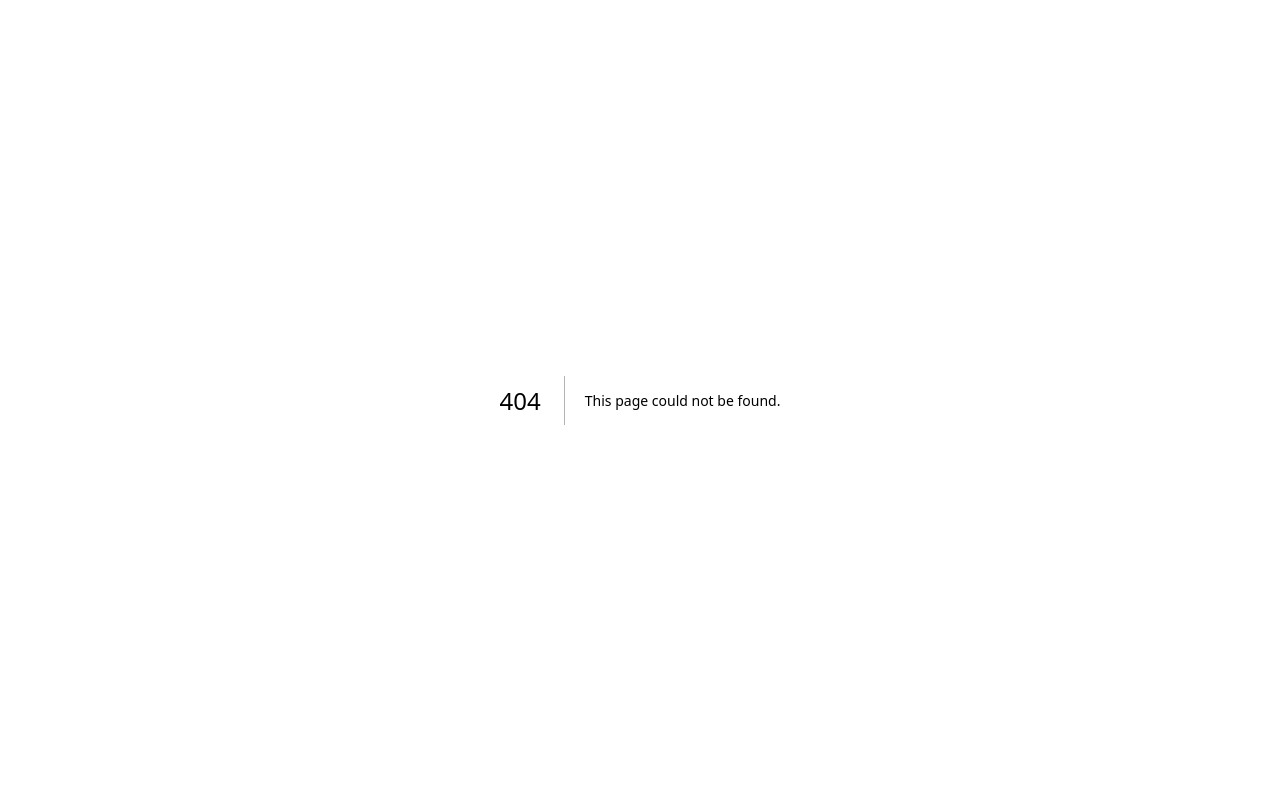
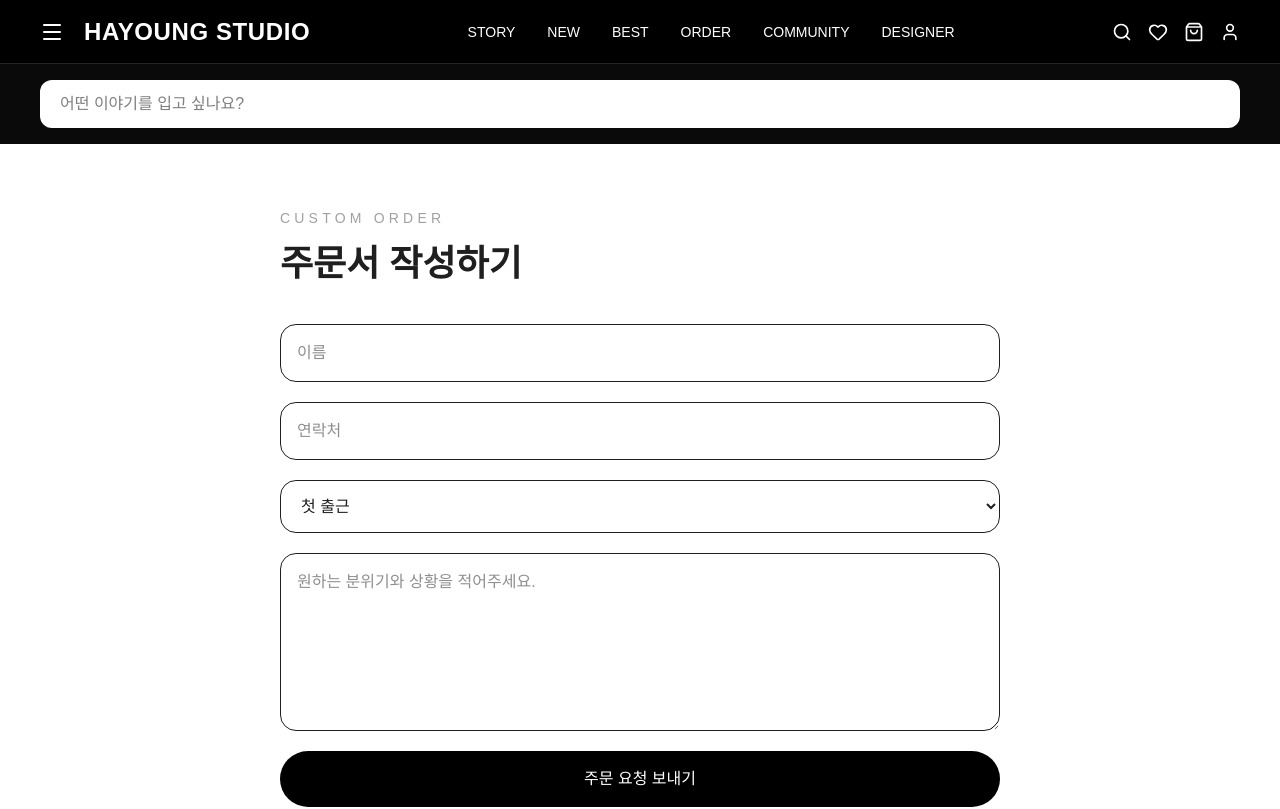
Before and after one commit to gxmzung/hay-story, a Next.js app: page /order in a window 1280 px wide. Before the commit this address had no page. Shown: the top 809 px of the page. Built offline with nearby package versions, Linux system fonts and the light colour scheme.

Commit message:
feat: add interactive order form

```diff
--- a/app/cart/page.tsx
+++ b/app/cart/page.tsx
@@ -1,3 +1,4 @@
+import Link from "next/link";
 import Header from "../../src/components/Header";
 import Footer from "../../src/components/Footer";
 import { products } from "../../src/data/products";
@@ -36,9 +37,12 @@ export default function CartPage() {
           <p className="text-sm text-neutral-500">예상 결제 금액</p>
           <p className="mt-2 text-3xl font-bold">100,000원</p>
 
-          <button className="mt-6 rounded-full bg-black px-8 py-4 text-white">
+          <Link
+            href="/order"
+            className="mt-6 inline-block rounded-full bg-black px-8 py-4 text-white"
+          >
             주문서 작성하기
-          </button>
+          </Link>
         </div>
       </section>
 
--- /dev/null
+++ b/app/order/page.tsx
@@ -0,0 +1,51 @@
+import Header from "../../src/components/Header";
+import Footer from "../../src/components/Footer";
+
+export default function OrderPage() {
+  return (
+    <main className="min-h-screen bg-white text-[#1f1f1f]">
+      <Header />
+
+      <section className="mx-auto max-w-3xl px-6 py-16">
+        <p className="text-sm tracking-[0.3em] text-neutral-400">
+          CUSTOM ORDER
+        </p>
+
+        <h1 className="mt-4 text-4xl font-bold">
+          주문서 작성하기
+        </h1>
+
+        <div className="mt-10 grid gap-5">
+          <input
+            className="rounded-2xl border p-4"
+            placeholder="이름"
+          />
+
+          <input
+            className="rounded-2xl border p-4"
+            placeholder="연락처"
+          />
+
+          <select className="rounded-2xl border p-4">
+            <option>첫 출근</option>
+            <option>면접</option>
+            <option>생일</option>
+            <option>새로운 시작</option>
+          </select>
+
+          <textarea
+            rows={6}
+            className="rounded-2xl border p-4"
+            placeholder="원하는 분위기와 상황을 적어주세요."
+          />
+
+          <button className="rounded-full bg-black px-8 py-4 text-white">
+            주문 요청 보내기
+          </button>
+        </div>
+      </section>
+
+      <Footer />
+    </main>
+  );
+}
--- /dev/null
+++ b/src/components/OrderFormClient.tsx
@@ -0,0 +1,40 @@
+"use client";
+
+import { useState } from "react";
+
+export default function OrderFormClient() {
+  const [submitted, setSubmitted] = useState(false);
+
+  return (
+    <div className="mt-10 grid gap-5">
+      <input className="rounded-2xl border p-4" placeholder="이름" />
+      <input className="rounded-2xl border p-4" placeholder="연락처" />
+
+      <select className="rounded-2xl border p-4">
+        <option>첫 출근</option>
+        <option>면접</option>
+        <option>생일</option>
+        <option>새로운 시작</option>
+      </select>
+
+      <textarea
+        rows={6}
+        className="rounded-2xl border p-4"
+        placeholder="원하는 분위기와 상황을 적어주세요."
+      />
+
+      <button
+        onClick={() => setSubmitted(true)}
+        className="rounded-full bg-black px-8 py-4 text-white"
+      >
+        주문 요청 보내기
+      </button>
+
+      {submitted && (
+        <div className="rounded-2xl bg-[#f7f3ee] p-5 text-neutral-700">
+          주문 요청이 저장되었습니다. 디자이너가 확인 후 연락드립니다.
+        </div>
+      )}
+    </div>
+  );
+}
```
